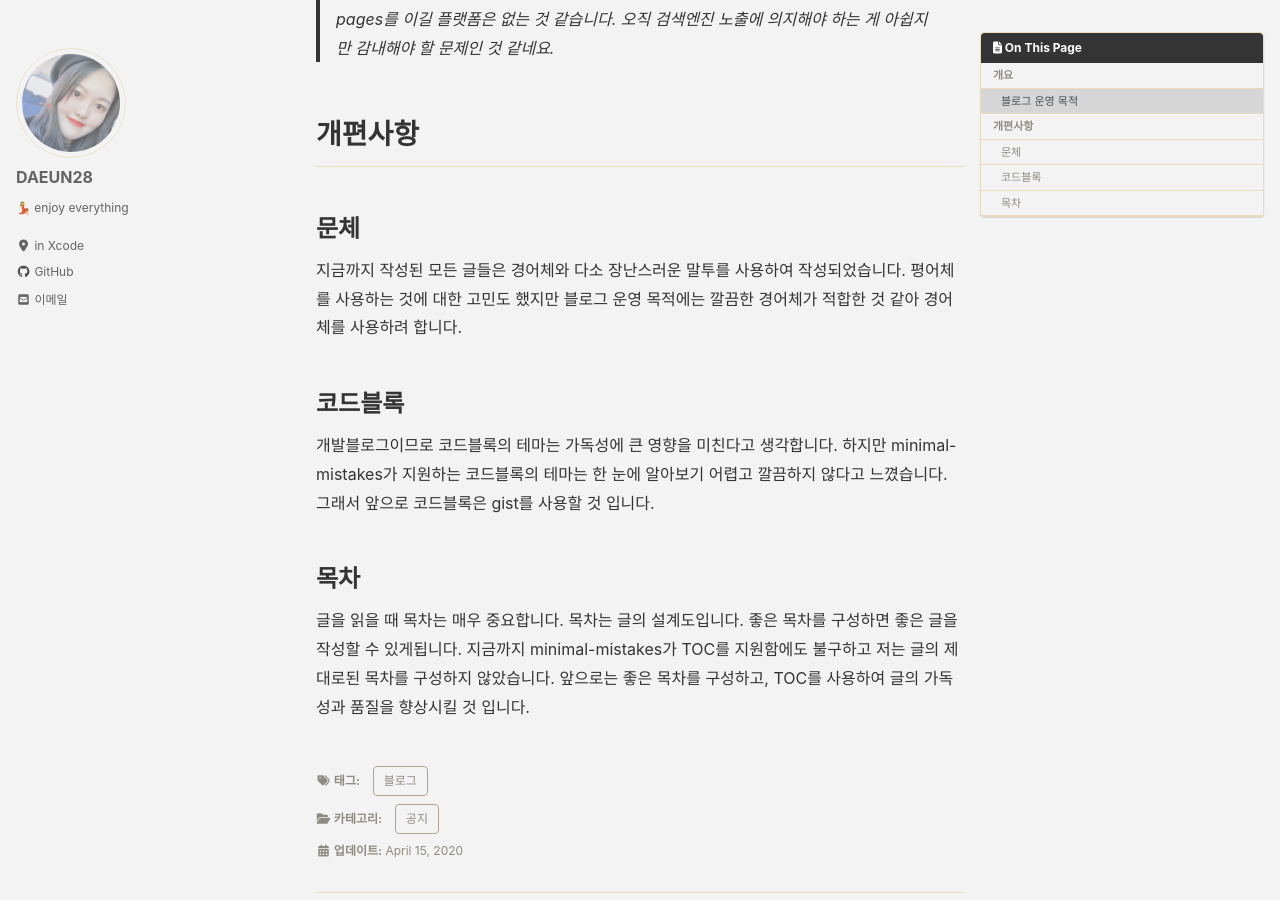
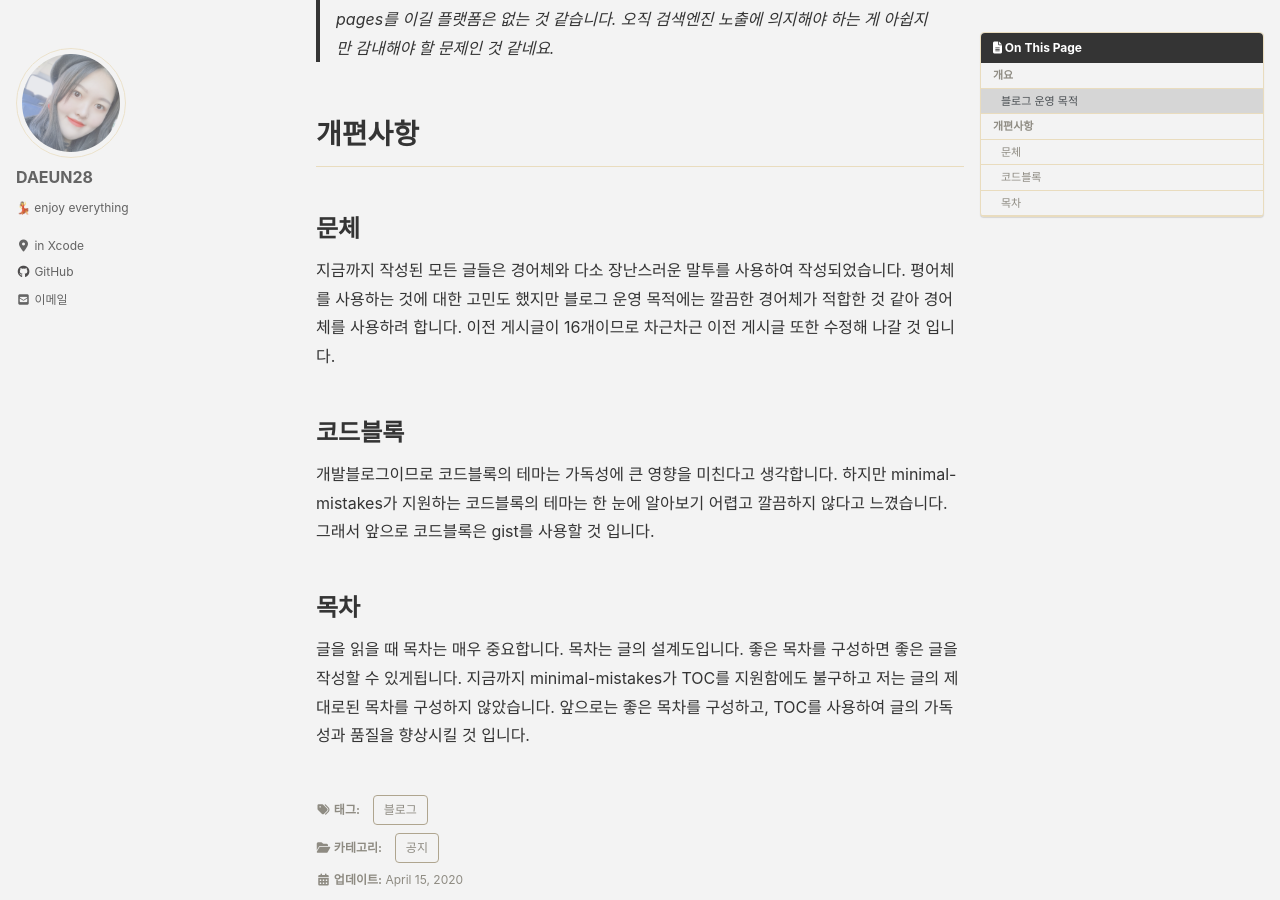
Before and after one commit to DAEUN28/DAEUN28.github.io, a Jekyll site: the page built from _posts/2020-04-15-post16.md, in a window 1280 px wide and 900 px high, scrolled down 761 px. Built offline with Jekyll 4.4.1, drawn with Linux system fonts in a browser that asks for light colours; cached includes are drawn as plain includes; nearby versions of some CDN libraries; comment, search, counter and statistics services are not loaded.

Commit message:
Update 2020-04-15-post16.md

```diff
--- a/_posts/2020-04-15-post16.md
+++ b/_posts/2020-04-15-post16.md
@@ -29,7 +29,7 @@ categories: "공지"
 
 ### 문체
 
-지금까지 작성된 모든 글들은 경어체와 다소 장난스러운 말투를 사용하여 작성되었습니다. 평어체를 사용하는 것에 대한 고민도 했지만 블로그 운영 목적에는 깔끔한 경어체가 적합한 것 같아 경어체를 사용하려 합니다.
+지금까지 작성된 모든 글들은 경어체와 다소 장난스러운 말투를 사용하여 작성되었습니다. 평어체를 사용하는 것에 대한 고민도 했지만 블로그 운영 목적에는 깔끔한 경어체가 적합한 것 같아 경어체를 사용하려 합니다. 이전 게시글이 16개이므로 차근차근 이전 게시글 또한 수정해 나갈 것 입니다.
 
 
 
```
